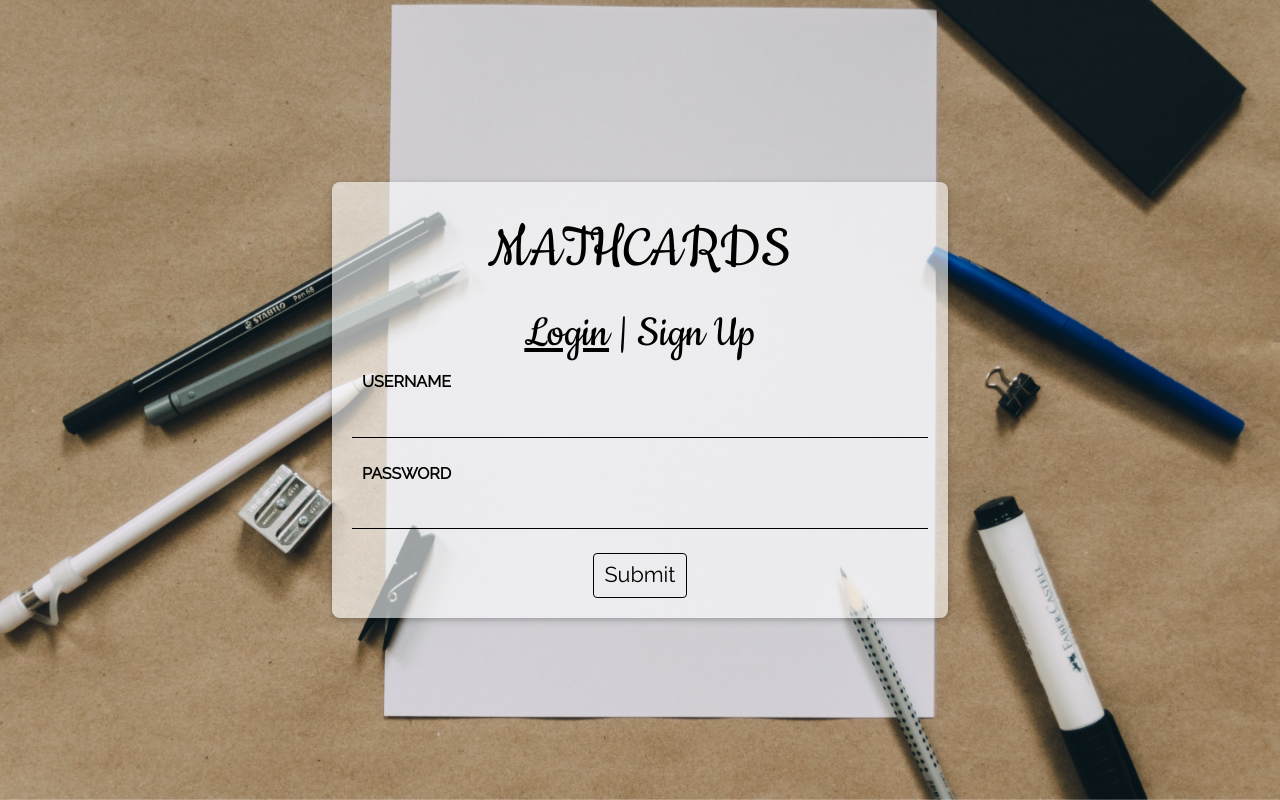
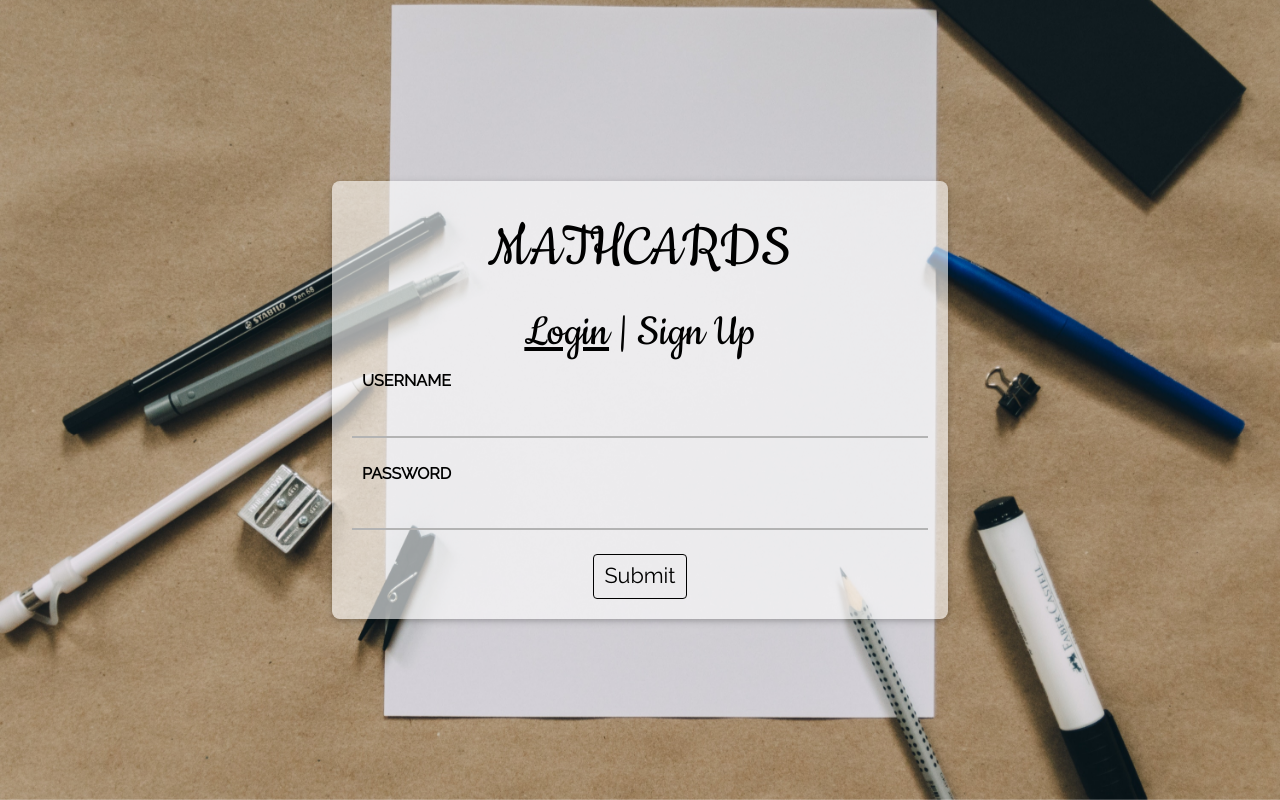
Before and after one commit to rahulyesantharao/mathcards, a React app: page / in a window 1280 px wide. Built offline with nearby package versions, Linux system fonts and the light colour scheme.

Commit message:
Continued form formatting

```diff
--- /dev/null
+++ b/client/src/components/common/Animations.js
@@ -0,0 +1,60 @@
+import React from 'react';
+import PropTypes from 'prop-types';
+
+class Animation extends React.Component {
+  constructor(props) {
+    super(props);
+    this.state = {
+      show: props.mounted
+    }
+  }
+
+  showState() {
+    return "(" + this.state.show + ")";
+  }
+  setShow() {
+    // console.log(this.props.page); // eslint-disable-line no-console
+    this.setState((prevState) => (
+      Object.assign({}, prevState, {show: true})
+    ));
+  }
+  unsetShow() {
+    this.setState((prevState) => (
+      Object.assign({}, prevState, {show: false})
+    ));
+  }
+
+  componentDidMount() {
+    if(this.props.mounted) { // show the element
+      this.setShow();
+    }
+  }
+  componentWillReceiveProps(newProps) {
+    if(newProps.mounted!=this.props.mounted) {
+      if(newProps.mounted) { // show the element
+        if(!this.state.show) {
+          this.setShow();
+        }
+      } else {
+        this.unsetShow();
+      }
+    }
+  }
+
+  render() {
+    let className = (this.state.show)?"page-1":"page-0";
+    return (
+      <div className={"page-wrapper " + className}>
+        {this.state.show && this.props.children}
+      </div>
+    );
+  }
+
+}
+
+Animation.propTypes = {
+  mounted: PropTypes.bool.isRequired,
+  children: PropTypes.element.isRequired,
+}
+
+export default Animation;
--- a/client/src/components/home/HomePage.js
+++ b/client/src/components/home/HomePage.js
@@ -1,6 +1,5 @@
 import React from 'react';
 import UserPortal from './UserPortal';
-
 
 // https://unsplash.com/photos/N3o-leQyFsI - home
 // https://unsplash.com/photos/dvK_CT1Wg78 - home1
--- a/client/src/components/home/LoginForm.js
+++ b/client/src/components/home/LoginForm.js
@@ -1,4 +1,5 @@
 import React from 'react';
+import PropTypes from 'prop-types';
 import Input from "../common/Input";
 import InputButton from "../common/InputButton";
 
@@ -24,7 +25,7 @@ class LoginForm extends React.Component {
 
   render() {
     return (
-    <form onSubmit={this.handleSubmit.bind(this)}>
+    <form className={this.props.className} onSubmit={this.handleSubmit.bind(this)}>
       <div className="columns">
         <Input className="column is-12-mobile is-12-tablet is-12-desktop" name="username" label="Username" required={true} value={this.state.username} type="text" placeholder="" handleChange={this.handleChange.bind(this)}/>
         <Input className="column is-12-mobile is-12-tablet is-12-desktop" name="password" label="Password" required={true} value={this.state.password} type="password" placeholder="" handleChange={this.handleChange.bind(this)}/>
@@ -37,5 +38,8 @@ class LoginForm extends React.Component {
     );
   }
 }
+LoginForm.propTypes = {
+  className: PropTypes.string
+}
 
 export default LoginForm;
--- a/client/src/components/home/RegisterForm.js
+++ b/client/src/components/home/RegisterForm.js
@@ -1,4 +1,5 @@
 import React from 'react';
+import PropTypes from 'prop-types';
 import Input from "../common/Input";
 import InputButton from "../common/InputButton";
 
@@ -27,7 +28,7 @@ class RegisterForm extends React.Component {
 
   render() {
     return (
-    <form onSubmit={this.handleSubmit.bind(this)}>
+    <form className={this.props.className} onSubmit={this.handleSubmit.bind(this)}>
       <div className="columns">
         <Input className="column is-12-mobile is-12-tablet is-6-desktop" name="first" label="First Name" required={true} value={this.state.first} type="text" placeholder="" handleChange={this.handleChange.bind(this)}/>
         <Input className="column is-12-mobile is-12-tablet is-6-desktop" name="last" label="Last Name" required={true} value={this.state.last} type="text" placeholder="" handleChange={this.handleChange.bind(this)}/>
@@ -42,5 +43,7 @@ class RegisterForm extends React.Component {
     );
   }
 }
-
+RegisterForm.propTypes = {
+  className: PropTypes.string
+}
 export default RegisterForm;
--- a/client/src/components/home/UserPortal.js
+++ b/client/src/components/home/UserPortal.js
@@ -1,7 +1,9 @@
 import React from 'react';
 import LoginForm from './LoginForm';
 import RegisterForm from './RegisterForm';
-
+import Animation from '../common/Animations';
+// import {TransitionGroup} from 'react-transition-group';
+// import {SlideLeft, SlideRight} from '../common/Animations';
 class UserPortal extends React.Component {
   constructor(props) {
     super(props);
@@ -36,7 +38,14 @@ class UserPortal extends React.Component {
         <h2 className="is-centered">
           <span className="clickable" onClick={this.showLogin.bind(this)} style={this.state.login?activeStyle:{}}>Login</span> | <span className="clickable" onClick={this.showRegister.bind(this)} style={this.state.login?{}:activeStyle}>Sign Up</span>
         </h2>
-        {this.state.login?(<LoginForm/>):(<RegisterForm/>)}
+        <Animation mounted={this.state.login?true:false}><LoginForm/></Animation>
+        <Animation mounted={this.state.login?false:true}><RegisterForm/></Animation>
+        {/* <TransitionGroup> */}
+        {/* <div className="is-flex"> */}
+          {/* {this.state.login?(<SlideLeft key={1}><LoginForm/></SlideLeft>): */}
+          {/* (<SlideRight key={2}><RegisterForm/></SlideRight>)} */}
+        {/* </div> */}
+        {/* </TransitionGroup> */}
       </div>
     </div>
     );
--- a/client/src/sass/base/_all.scss
+++ b/client/src/sass/base/_all.scss
@@ -5,4 +5,5 @@
 @import "./variables";
 @import "./site";
 @import "./utility";
+@import "./animation";
 // @import "./animations";
--- /dev/null
+++ b/client/src/sass/base/animation.scss
@@ -0,0 +1,17 @@
+
+// basic page
+.page-wrapper {
+  will-change: opacity;
+  transition: opacity $page-transition-time ease;
+}
+
+// not visible page
+.page-0 {
+  opacity: 0;
+  z-index: 1;
+}
+
+// visible page
+.page-1 {
+  opacity: 1;
+}
--- a/client/src/sass/base/site.scss
+++ b/client/src/sass/base/site.scss
@@ -91,9 +91,13 @@ input {
   padding: 5px 10px;
   width: 100%;
   color: $color-font;
-  border-bottom: 1px solid black;
+  border-bottom: 2px solid lighten(black, 70%);
   background: none;
   outline: none;
+  transition: border $transition-time ease;
+  &:focus {
+    border-bottom: 2px solid black;
+  }
   &[type=submit], [type=button] {
     margin: 0 auto;
     border-radius: $button-border-radius;
--- a/client/src/sass/base/variables.scss
+++ b/client/src/sass/base/variables.scss
@@ -61,7 +61,7 @@ $button-border-radius: 0.25rem;
 // ------------ ANIMATION ------------
 // Transitions
 $transition-time: 0.25s;
-$page-transition-time: 0.25s;
+$page-transition-time: 0.6s;
 $navlink-transition-time: 0.25s;
 
 // ------------ RESPONSIVE ------------
--- a/client/src/sass/components/card.scss
+++ b/client/src/sass/components/card.scss
@@ -4,6 +4,7 @@
 	// box-shadow: 0 0 1em 0 rgba(51,51,51,0.25);
   box-shadow: $card-box-shadow;
   border-radius: $card-border-radius;
+  // overflow: hidden;
   background: rgba(255,255,255,0.6);
   // width: 100%;
 }
--- a/package.json
+++ b/package.json
@@ -52,6 +52,7 @@
   "dependencies": {
     "react": "^16.2.0",
     "react-dom": "^16.2.0",
-    "react-router-dom": "^4.2.2"
+    "react-router-dom": "^4.2.2",
+    "react-transition-group": "^2.2.1"
   }
 }
```
Also changed, not shown: 1 other file.
